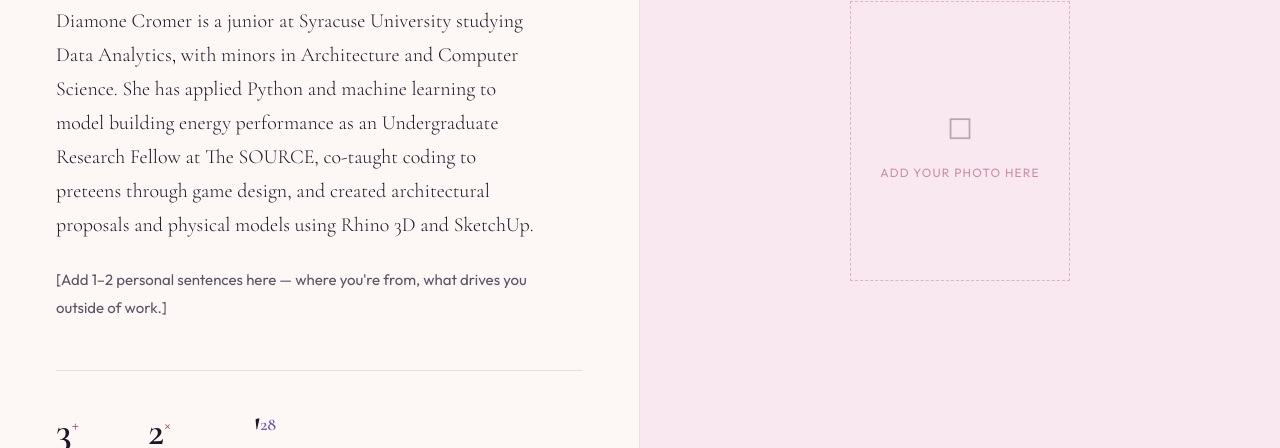
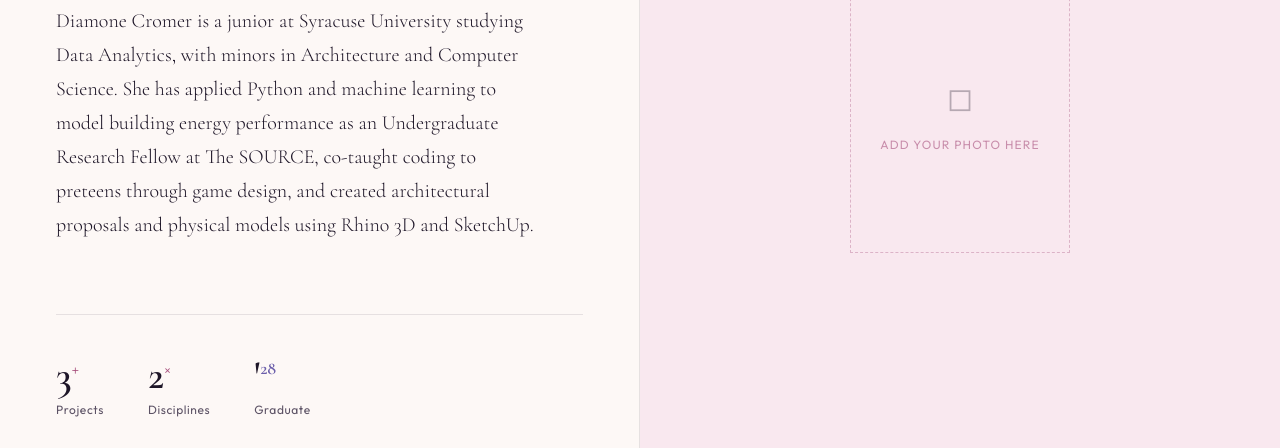
Before and after one commit to dccromer/portfolio-site-final, a plain HTML site: page about.html in a window 1280 px wide. Shown: the part 352-800 px from the top of the page. Drawn offline with nearby package versions, Linux system fonts and the light colour scheme.

Commit message:
Remove personal bio placeholder from about.html
Removed placeholder text for personal sentences in about section.

```diff
--- a/about.html
+++ b/about.html
@@ -169,10 +169,6 @@
         <p class="about-bio">
           Diamone Cromer is a junior at Syracuse University studying Data Analytics, with minors in Architecture and Computer Science. She has applied Python and machine learning to model building energy performance as an Undergraduate Research Fellow at The SOURCE, co-taught coding to preteens through game design, and created architectural proposals and physical models using Rhino 3D and SketchUp.
         </p>
-
-        <p class="about-bio-small">
-          [Add 1–2 personal sentences here — where you're from, what drives you outside of work.]
-        </p>
       </div>
 
       <div class="hero-stats" style="margin-top:48px;padding-top:40px">
```
